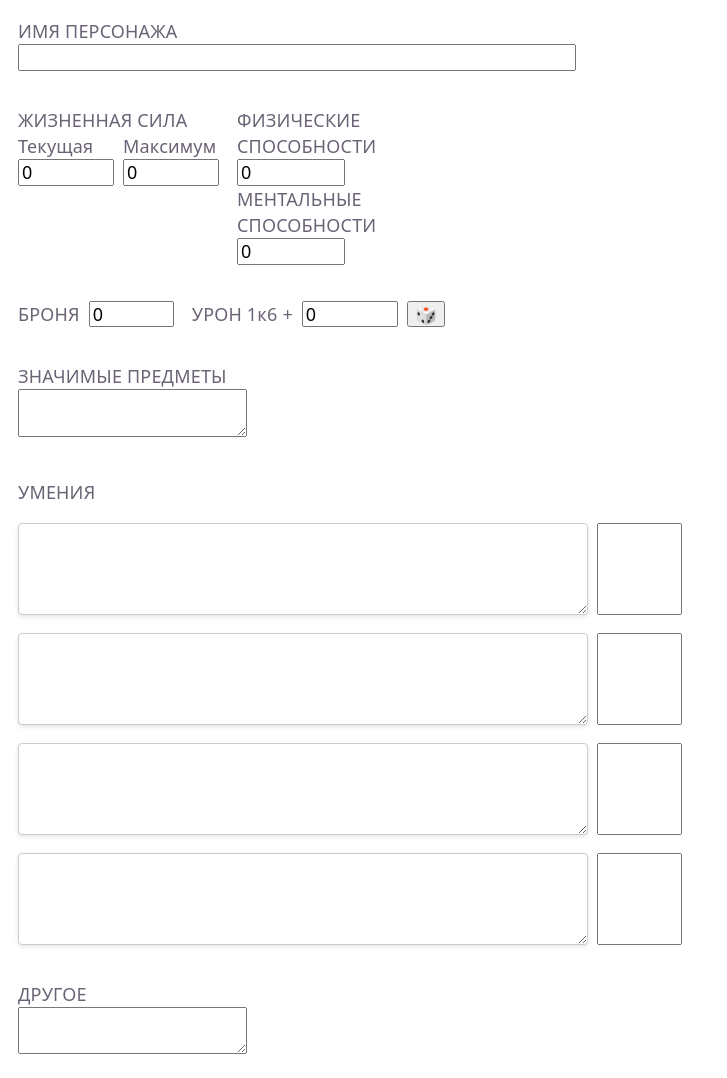
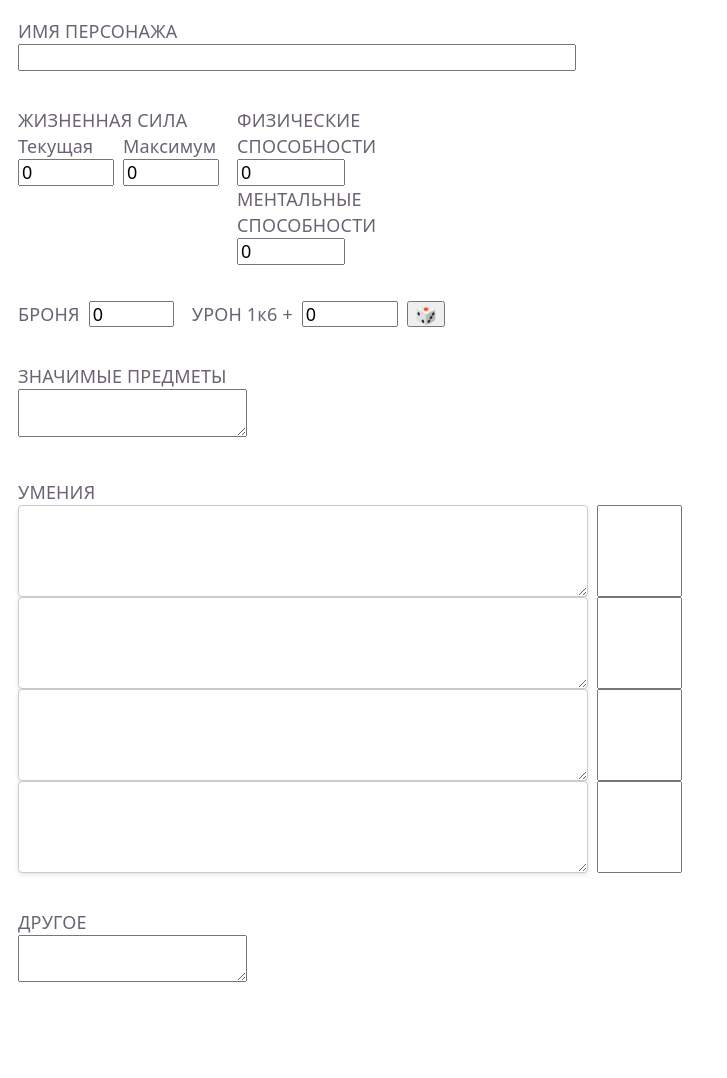
Before and after one commit to AlexanderMisyura/BYBK-char, a website built with Vite: page index.html in a window 1280 px wide. Shown: the whole page, without its empty margins (0-727 px from the left). After the commit the page ends 1006 px from the top, so only its background shows below. Built offline with nearby package versions, Linux system fonts and the light colour scheme.

Commit message:
feat: update skills layout

```diff
--- a/src/components/skills/skills.module.css
+++ b/src/components/skills/skills.module.css
@@ -1,16 +1,16 @@
 .container {
   display: flex;
   flex-direction: column;
-  gap: 1rem;
   padding: 1rem;
 }
 
-.skill {
+.skills-container {
   display: flex;
+  flex-direction: column;
   gap: 0.5rem;
 }
 
-.header {
+.skill {
   display: flex;
   gap: 0.5rem;
 }
--- a/src/components/skills/skills.ts
+++ b/src/components/skills/skills.ts
@@ -36,12 +36,15 @@ export class Skills extends BaseComponent<'div'> {
     );
 
     this.appendChildren(
-      div({classes: [styles.header]}, div({ text: 'УМЕНИЯ' })),
-      ...Array.from({ length: SKILLS_NUMBER }).map((_, index) =>
-        div(
-          { classes: [styles.skill] },
-          this.skillDescriptions[index],
-          this.skillsUsage[index],
+      div({ text: 'УМЕНИЯ' }),
+      div(
+        { classes: [styles.skillsContainer] },
+        ...Array.from({ length: SKILLS_NUMBER }).map((_, index) =>
+          div(
+            { classes: [styles.skill] },
+            this.skillDescriptions[index],
+            this.skillsUsage[index],
+          ),
         ),
       ),
     );
```
